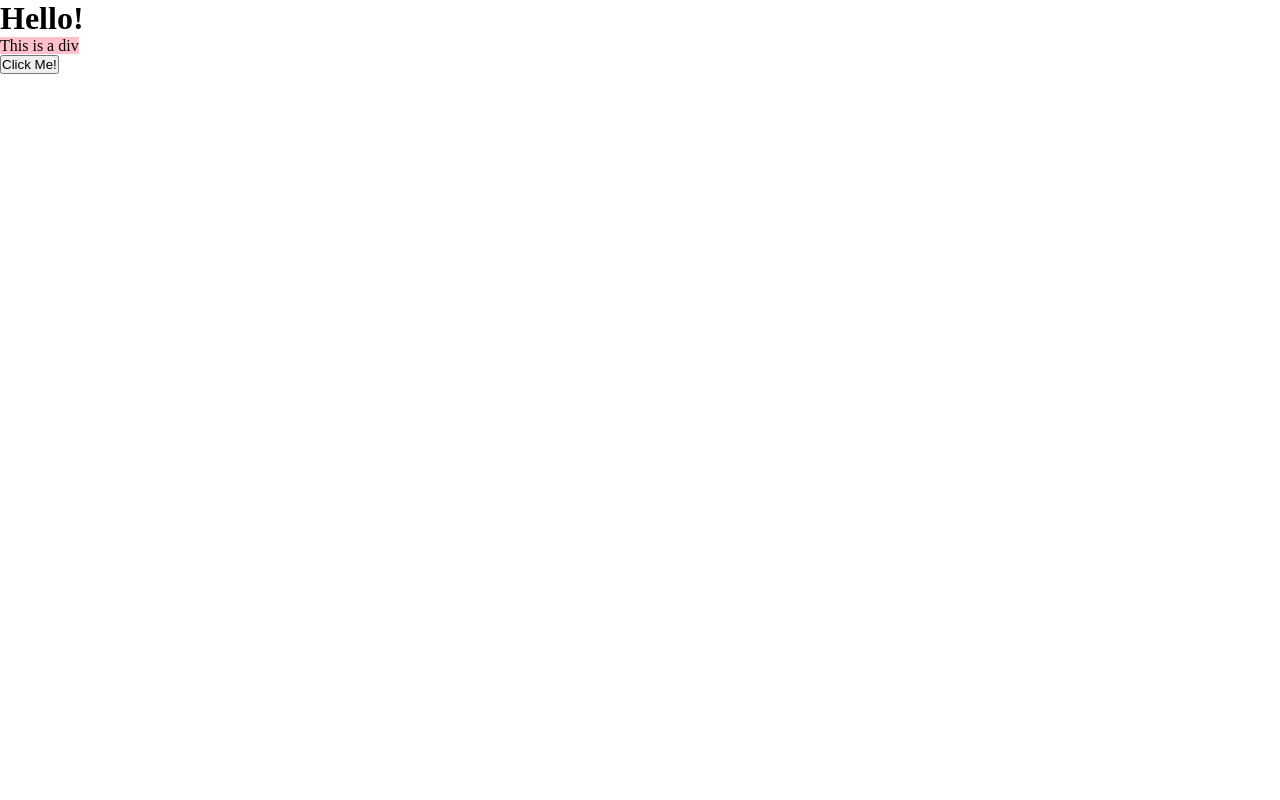
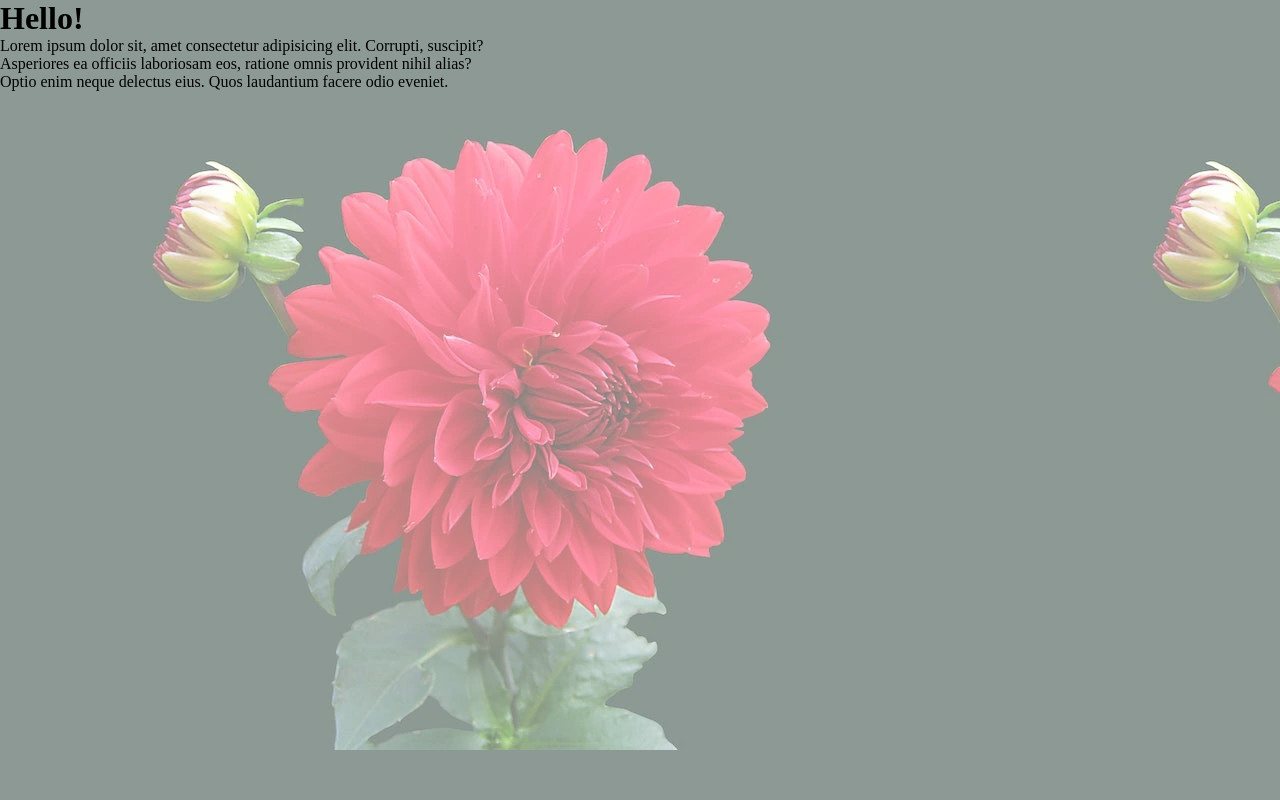
Before and after one commit to harsha-bharadwaj100/CSS-practice, a plain HTML site: page index.html in a window 1280 px wide. Shown: the top 800 px of the page. Drawn offline with Linux system fonts and the light colour scheme.

Commit message:
Background Image opacity control

```diff
--- a/index.html
+++ b/index.html
@@ -7,8 +7,14 @@
     <title>CSS Level 2</title>
 </head>
 <body>
-    <h1>Hello!</h1>
-    <div class="test">This is a div</div>
-    <button id="bt">Click Me!</button>
+    <div class="big">
+        <!-- <div class="stuff">
+
+        </div> -->
+        <h1>Hello!</h1>
+        <p>Lorem ipsum dolor sit, amet consectetur adipisicing elit. Corrupti, suscipit?</p>
+        <p>Asperiores ea officiis laboriosam eos, ratione omnis provident nihil alias?</p>
+        <p>Optio enim neque delectus eius. Quos laudantium facere odio eveniet.</p>
+    </div>
 </body>
 </html>
--- a/style.css
+++ b/style.css
@@ -3,11 +3,8 @@
     margin: 0;
 }
 
-div.test{
-    display: inline;
-    background-color: pink;
+div.big{
+    background-image: linear-gradient(rgba(255,255,255,0.5), rgba(255,255,255,0.5)), url("dahlia-red-blossom-bloom-60597.png");;
+    height: 1000px;
+    /* opacity: 0.3; */
 }
-
-button{
-    display: block;
-}
```
Also changed, not shown: dahlia-red-blossom-bloom-60597.png (added).
